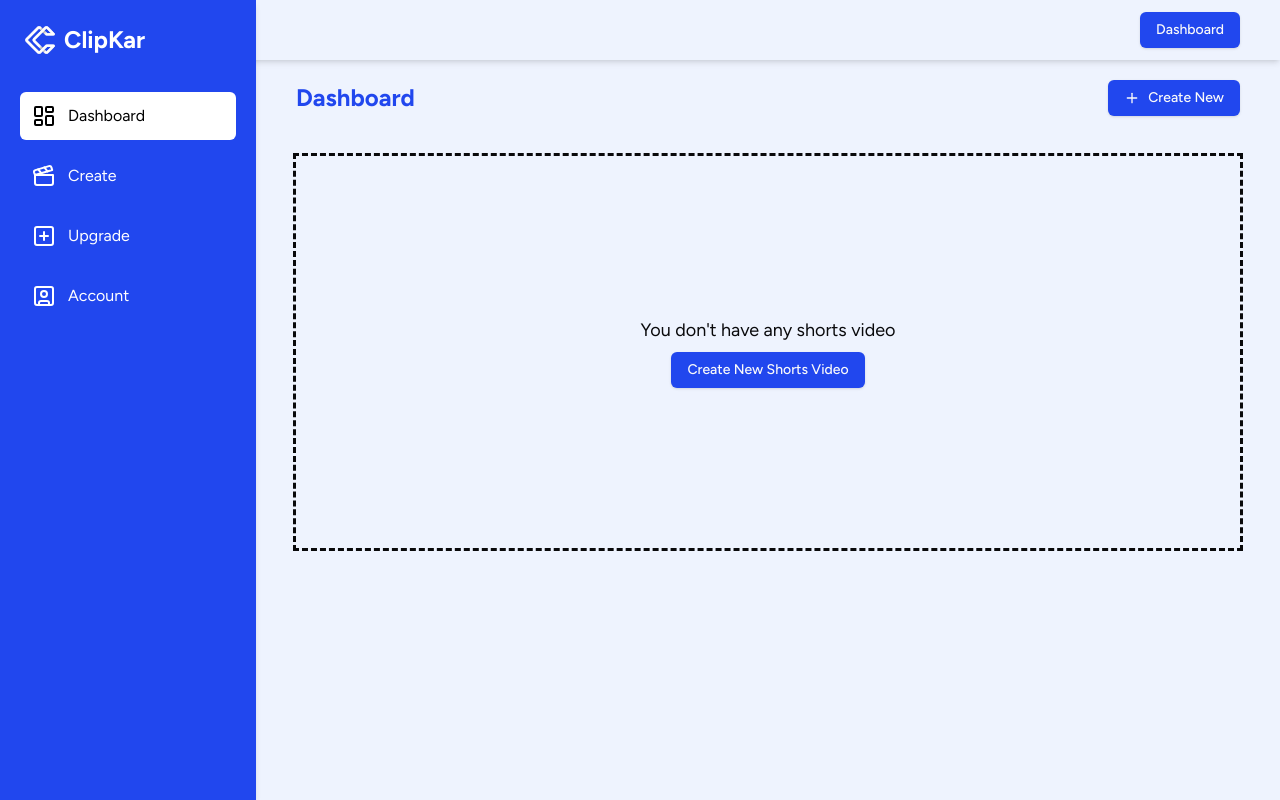
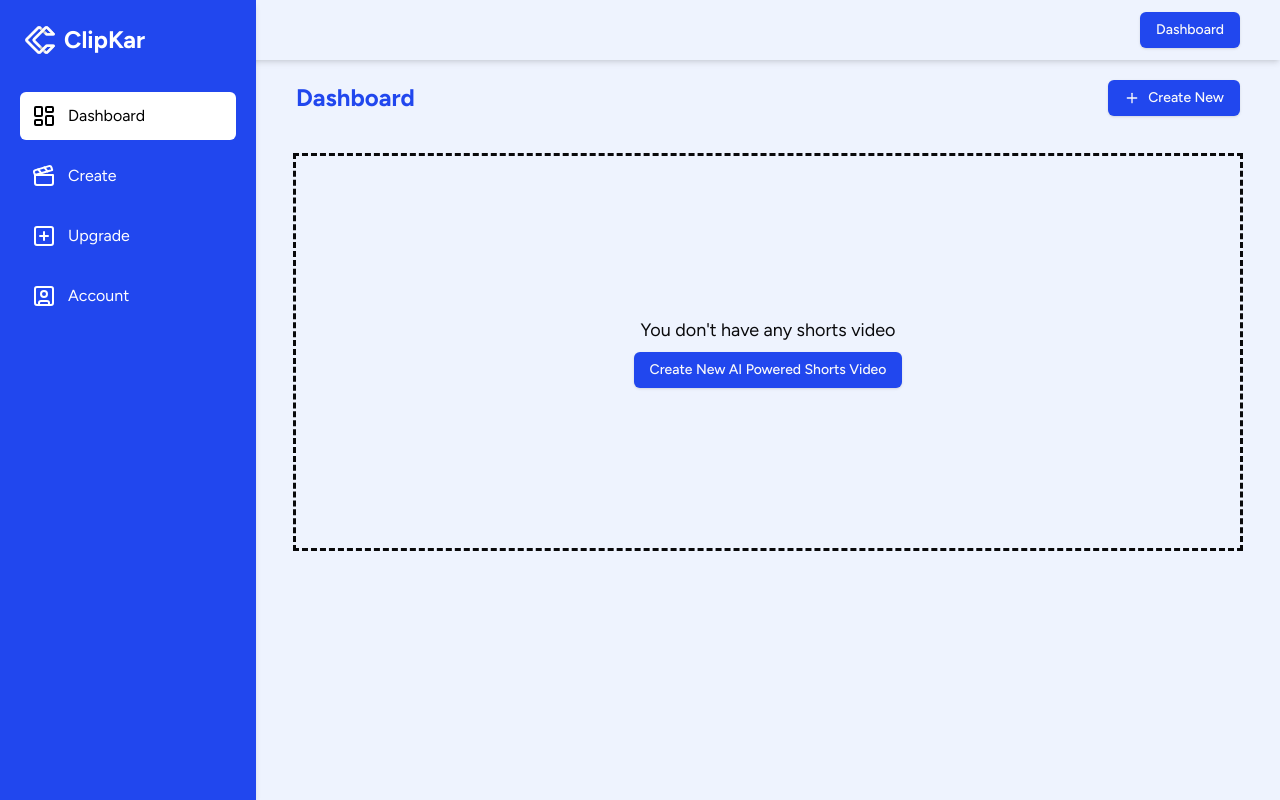
Before and after one commit to Stroller15/clipkar-ai, a Next.js app: page /dashboard in a window 1280 px wide. Built offline with nearby package versions, Linux system fonts and the light colour scheme; no server answers.

Commit message:
Update button text to reflect AI-powered shorts video creation

```diff
--- a/app/(root)/dashboard/page.tsx
+++ b/app/(root)/dashboard/page.tsx
@@ -28,7 +28,7 @@ const DashboardPage = () => {
               You don&apos;t have any shorts video
             </h1>
             <Link href={"/dashboard/create"}>
-              <Button>Create New Shorts Video</Button>
+              <Button>Create New AI Powered Shorts Video</Button>
             </Link>
           </div>
         )}
```
